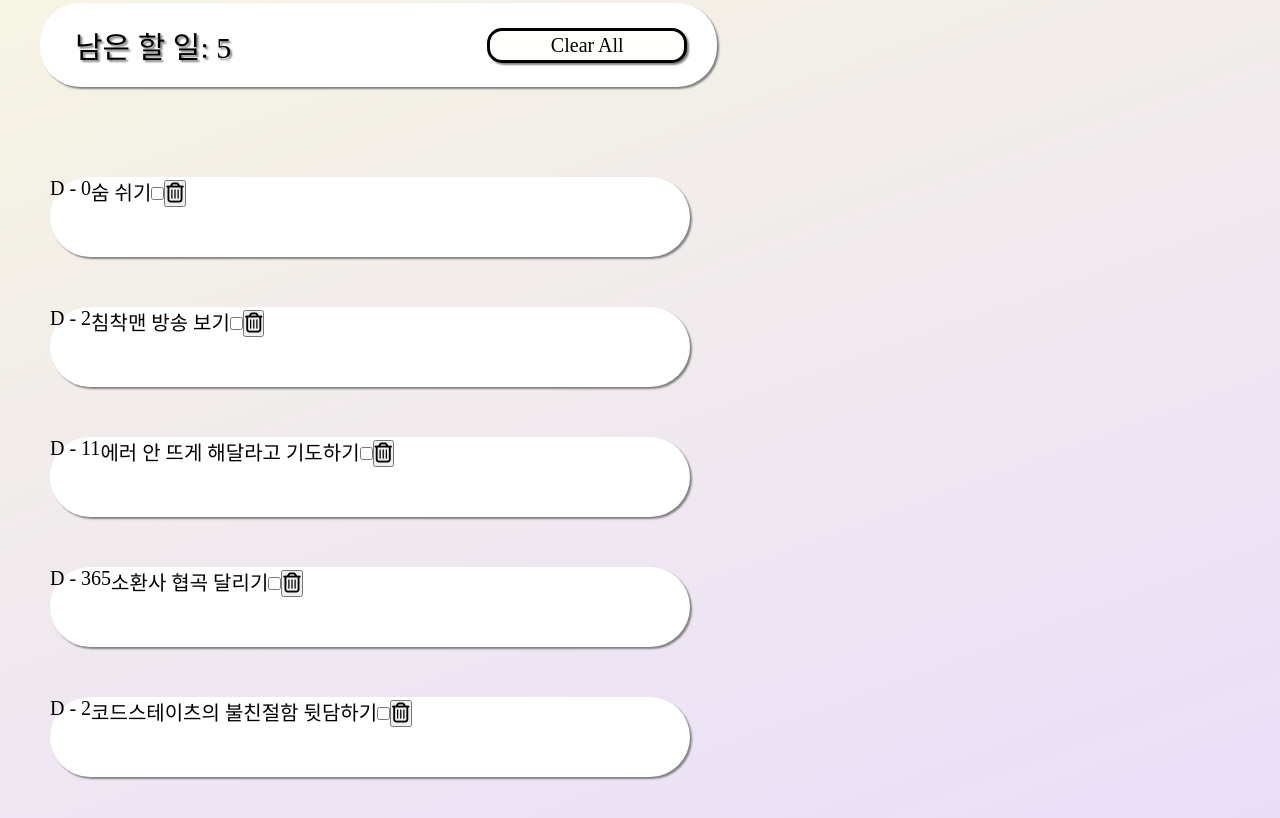
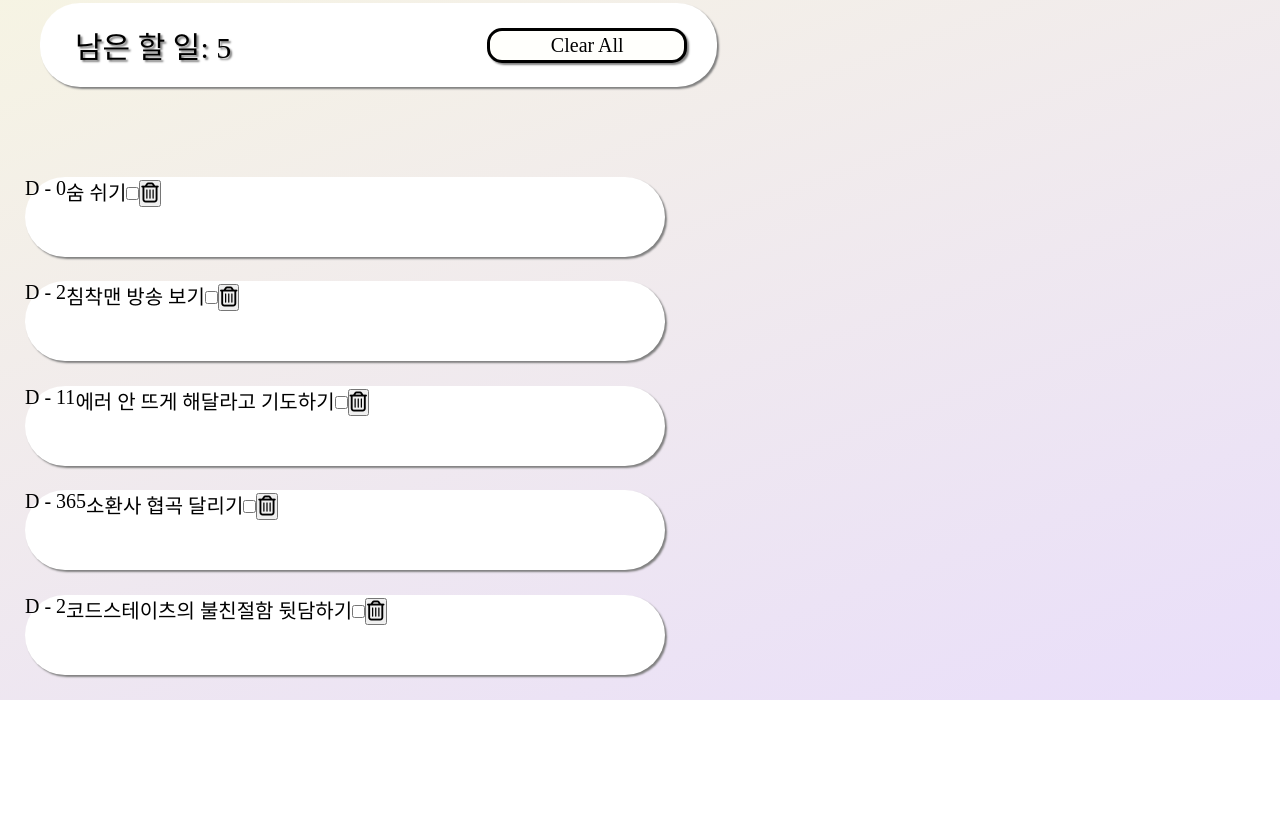
Before and after one commit to lsm6627/codegangster_toto, a React (Create React App) app: page / in a window 1280 px wide. Shown: the part 440-1258 px from the top of the page. After the commit the page ends 1140 px from the top, so only its background shows below. Built offline with nearby package versions, Linux system fonts and the light colour scheme; a web font is replaced by a local one.

Commit message:
main CSS 정리 완료 후 ContentTodo 위치 조정

```diff
--- a/src/App.css
+++ b/src/App.css
@@ -19,10 +19,10 @@ main {
   border-radius: 40px;
 }
 
-content {
+.rightPart {
   display: inline-block;
   max-width: 800px;
   min-width: 500px;
+  padding: 25px;
   border-radius: 40px;
-  padding: 25px;
 }
--- a/src/App.js
+++ b/src/App.js
@@ -26,11 +26,11 @@ function App() {
         <main>
           <Header />
           <Filterbar datas={datas} setDatas={setDatas} />
-          <MakeTodo datas={datas} setDatas={setDatas}/>
+          <MakeTodo datas={datas} setDatas={setDatas} />
           <CountClear datas={datas} setDatas={setDatas} isClear={isClear} handleClear={handleClear} />
         </main>
           <div className="rightPart">
-            <ContentTodo datas={datas} setDatas={setDatas}/>
+            <ContentTodo datas={datas} setDatas={setDatas} />
           </div>
         <Footer />
       </div>
--- a/src/component/ContentTodo.css
+++ b/src/component/ContentTodo.css
@@ -1,4 +1,4 @@
-.todoContainer {
+.todoLists {
   display: inline-block;
 }
 
@@ -7,22 +7,7 @@
   background-color: white;
   border-radius: 40px;
   box-shadow: gray 2px 2px 2px;
-  margin: 50px;
+  margin-top: 24.5px;
   width: 50vw;
   height: 80px;
 }
-
-.todoDate {
-}
-
-.todoContent_checkbox {
-}
-
-.todoContent_delete {
-}
-
-.todoContent_deleteButton {
-}
-
-.todoContent_deleteButton > button > .far {
-}
```
